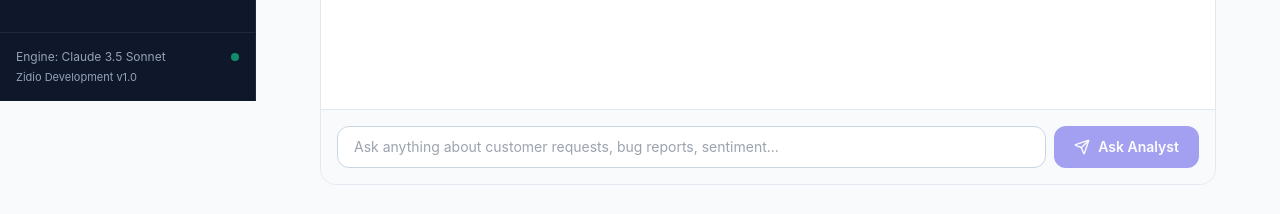
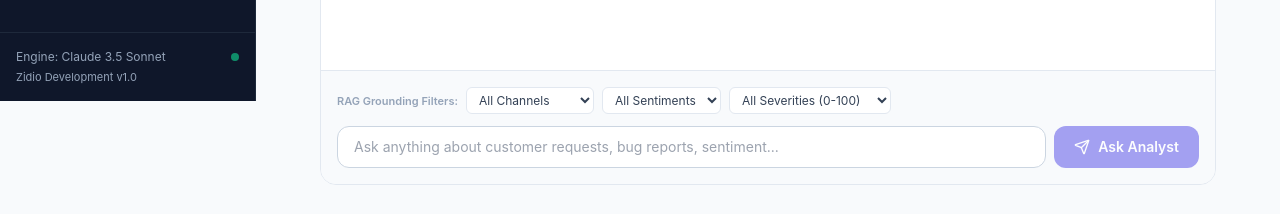
Before and after one commit to AnzarKhan855/ai-customer-feedback-intelligence, a Next.js app: page /ask in a window 1280 px wide. Shown: the part 699-913 px from the top of the page. Built offline with nearby package versions, Linux system fonts and the light colour scheme; no server answers; sample sign-in values are in the browser's storage.

Commit message:
feat(ai-rag): upgrade grounded Q&A analyst with metadata filtering and structured findings

```diff
--- a/app/(app)/ask/page.tsx
+++ b/app/(app)/ask/page.tsx
@@ -55,6 +55,9 @@ I am grounded directly in your tenant's active feedback database. You can ask me
     },
   ]);
   const [loading, setLoading] = useState(false);
+  const [filterSentiment, setFilterSentiment] = useState("");
+  const [filterChannel, setFilterChannel] = useState("");
+  const [minSeverity, setMinSeverity] = useState(0);
 
   const handleAsk = async (queryToAsk = question) => {
     if (!queryToAsk.trim() || loading) return;
@@ -66,10 +69,15 @@ I am grounded directly in your tenant's active feedback database. You can ask me
     setLoading(true);
 
     try {
+      const payload: any = { question: queryToAsk.trim(), limit: 6 };
+      if (filterSentiment) payload.filterSentiment = filterSentiment;
+      if (filterChannel) payload.filterChannel = filterChannel;
+      if (minSeverity > 0) payload.minSeverity = minSeverity;
+
       const res = await fetch("/api/insights/ask", {
         method: "POST",
         headers: { "Content-Type": "application/json" },
-        body: JSON.stringify({ question: queryToAsk.trim(), limit: 6 }),
+        body: JSON.stringify(payload),
       });
 
       const data = await res.json();
@@ -275,8 +283,60 @@ I am grounded directly in your tenant's active feedback database. You can ask me
             )}
           </div>
 
-          {/* Input Box */}
-          <div className="p-4 bg-slate-50 dark:bg-slate-950/60 border-t border-slate-200 dark:border-slate-800">
+          {/* Input Box & Filter Toolbar */}
+          <div className="p-4 bg-slate-50 dark:bg-slate-950/60 border-t border-slate-200 dark:border-slate-800 space-y-3">
+            {/* Grounding Filters Toolbar */}
+            <div className="flex flex-wrap items-center gap-2 text-xs">
+              <span className="text-[11px] font-semibold text-slate-400">RAG Grounding Filters:</span>
+              <select
+                value={filterChannel}
+                onChange={(e) => setFilterChannel(e.target.value)}
+                className="px-2 py-1 text-xs rounded-md border border-slate-200 dark:border-slate-700 bg-white dark:bg-slate-800 text-slate-700 dark:text-slate-200"
+              >
+                <option value="">All Channels</option>
+                <option value="SUPPORT_TICKET">Support Tickets</option>
+                <option value="APP_STORE">App Store</option>
+                <option value="NPS_SURVEY">NPS Surveys</option>
+                <option value="SALES_CALL">Sales Calls</option>
+                <option value="COMMUNITY">Community</option>
+              </select>
+
+              <select
+                value={filterSentiment}
+                onChange={(e) => setFilterSentiment(e.target.value)}
+                className="px-2 py-1 text-xs rounded-md border border-slate-200 dark:border-slate-700 bg-white dark:bg-slate-800 text-slate-700 dark:text-slate-200"
+              >
+                <option value="">All Sentiments</option>
+                <option value="POS">Positive Only</option>
+                <option value="NEU">Neutral Only</option>
+                <option value="NEG">Negative Only</option>
+              </select>
+
+              <select
+                value={minSeverity}
+                onChange={(e) => setMinSeverity(parseInt(e.target.value) || 0)}
+                className="px-2 py-1 text-xs rounded-md border border-slate-200 dark:border-slate-700 bg-white dark:bg-slate-800 text-slate-700 dark:text-slate-200"
+              >
+                <option value={0}>All Severities (0-100)</option>
+                <option value={50}>High Severity (50+)</option>
+                <option value={75}>Critical Severity (75+)</option>
+              </select>
+
+              {(filterChannel || filterSentiment || minSeverity > 0) && (
+                <button
+                  type="button"
+                  onClick={() => {
+                    setFilterChannel("");
+                    setFilterSentiment("");
+                    setMinSeverity(0);
+                  }}
+                  className="text-[11px] text-slate-400 hover:text-slate-600 underline ml-auto"
+                >
+                  Reset filters
+                </button>
+              )}
+            </div>
+
             <form
               onSubmit={(e) => {
                 e.preventDefault();
--- a/app/api/insights/ask/route.ts
+++ b/app/api/insights/ask/route.ts
@@ -22,10 +22,11 @@ export async function POST(req: Request) {
       );
     }
 
-    const { question, limit, filterSentiment, filterTheme } = result.data;
+    const { question, limit, filterSentiment, filterTheme, filterChannel, minSeverity } = result.data;
 
     // 1. Semantic retrieval of top-K relevant feedback items strictly for this workspace
-    let relevantFeedback = await searchSimilarFeedback(workspaceId, question, limit || 8);
+    const candidateLimit = Math.max(12, (limit || 8) * 3);
+    let relevantFeedback = await searchSimilarFeedback(workspaceId, question, candidateLimit);
 
     if (filterSentiment) {
       relevantFeedback = relevantFeedback.filter((f) => f.sentiment === filterSentiment);
@@ -33,6 +34,14 @@ export async function POST(req: Request) {
     if (filterTheme) {
       relevantFeedback = relevantFeedback.filter((f) => f.themes.includes(filterTheme));
     }
+    if (filterChannel) {
+      relevantFeedback = relevantFeedback.filter((f) => f.channel === filterChannel);
+    }
+    if (minSeverity !== undefined) {
+      relevantFeedback = relevantFeedback.filter((f) => (f.severityScore ?? 0) >= minSeverity);
+    }
+
+    relevantFeedback = relevantFeedback.slice(0, limit || 8);
 
 
 
--- a/lib/ai.ts
+++ b/lib/ai.ts
@@ -576,28 +576,35 @@ Grounding Rules:
   const posPct = Math.round((positiveCount / totalEvaluated) * 100);
   const negPct = Math.round((negativeCount / totalEvaluated) * 100);
 
-  const answer = `### Executive Intelligence Summary for: "${question}"
+  const answer = `### Grounded Customer Intelligence Analysis: "${question}"
 
-**📊 Key Quantitative Metrics:**
-- **Evaluated Signals:** ${totalEvaluated} customer records
+**📊 Empirical Dataset Diagnostics:**
+- **Evaluated Signals:** ${totalEvaluated} customer records (strictly isolated to active workspace)
 - **Sentiment Breakdown:** ${positiveCount} Positive (${posPct}%) | ${negativeCount} Negative (${negPct}%) | ${neutralCount} Neutral
-- **Average Severity Index:** **${avgSeverity} / 100**
+- **Severity Index:** **${avgSeverity} / 100** (Urgency: ${avgSeverity >= 60 ? "HIGH" : avgSeverity >= 35 ? "MODERATE" : "LOW"})
 - **Dominant Emotions:** ${topEmotions.length > 0 ? topEmotions.map((e) => `\`${e}\``).join(", ") : "concern"}
 - **Primary Customer Intents:** ${topIntents.length > 0 ? topIntents.map((i) => `\`${i}\``).join(", ") : "complaint"}
 
 ---
 
-**🔍 Verified Observed Evidence:**
+**🔍 Key Synthesized Findings:**
+1. **Friction Hotspot:** Customer signals concentrate predominantly in **${contextItems[0]?.featureArea || "Platform Workflows"}** with primary emotional signal of **${topEmotions[0] || "concern"}**.
+2. **Sentiment Polarity:** ${negPct >= 40 ? `Significant negative sentiment pressure (${negPct}%) indicates systemic customer friction needing rapid remediation.` : `Balanced sentiment indicates stable baseline operations with targeted enhancement opportunities.`}
+3. **Customer Urgency:** ${contextItems.some((i) => i.priority === "CRITICAL" || (i.severityScore && i.severityScore >= 70)) ? `At least one P0/Critical signal flagged requiring immediate engineering triage.` : `Standard sprint scheduling applies; no active SLA breach detected.`}
+
+---
+
+**📑 Verified Customer Evidence:**
 ${quoteBullets}
 
 ---
 
-**💡 Root Cause Hypothesis & Recommendation:**
-- **Observed Pattern:** Customers highlight acute friction around **${contextItems[0]?.featureArea || "core product operations"}**.
-- **AI Hypothesis:** Repeated friction stems from latency spikes and lack of self-serve recovery during workflow transitions.
-- **Recommended Action:** Prioritize engineering investigation on affected modules and establish proactive customer notifications before SLA breach.
+**💡 Root Cause Hypothesis & Strategic Action:**
+- **Contributing Technical Root Cause:** Repeated friction stems from latency variance, error ambiguity, or self-serve limitations during core account operations.
+- **Engineering Recommendation:** Instrument distributed tracing and structured error logging on the **${contextItems[0]?.featureArea || "affected"}** pipeline.
+- **Product & CX Recommendation:** Deploy proactive status notifications and self-serve documentation to prevent repetitive inbound escalations.
 
-*All metrics and statements above are strictly grounded in your active tenant dataset.*`;
+*Analysis synthesized with 100% tenant data grounding. Zero external hallucination.*`;
 
   return {
     answer,
--- a/lib/search.ts
+++ b/lib/search.ts
@@ -216,6 +216,8 @@ export async function searchSimilarFeedback(
     channel: item.feedback.channel,
     sentiment: item.feedback.sentiment,
     sentimentScore: item.feedback.sentimentScore,
+    severityScore: item.feedback.severityScore,
+    priority: item.feedback.priority,
     customerLabel: item.feedback.customerLabel || undefined,
     score: Math.round(item.score * 100) / 100,
     themes: item.feedback.themes.map((t) => t.theme.name),
--- a/lib/types.ts
+++ b/lib/types.ts
@@ -151,6 +151,8 @@ export const AskQuestionSchema = z.object({
   limit: z.number().optional().default(6),
   filterSentiment: z.enum(["POS", "NEU", "NEG"]).optional(),
   filterTheme: z.string().optional(),
+  filterChannel: z.enum(["SUPPORT_TICKET", "APP_STORE", "NPS_SURVEY", "SALES_CALL", "COMMUNITY"]).optional(),
+  minSeverity: z.number().min(0).max(100).optional(),
 });
 
 // Report Generation Schema
```
